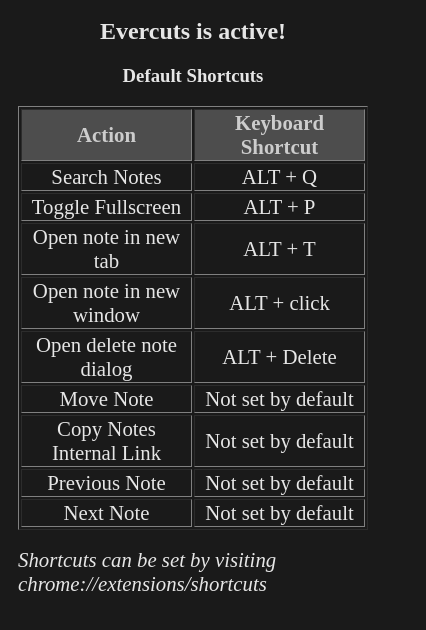
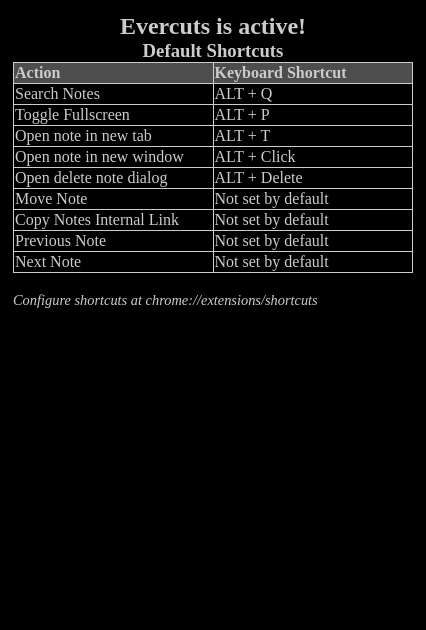
Before and after one commit to RealP/evercuts, a browser extension: page popup/index.html in a window 400 px wide. Shown: the whole page, 426 px wide, since content can reach past the window. Drawn offline with Linux system fonts and the light colour scheme.

Commit message:
UI updates

```diff
--- /dev/null
+++ b/popup/index.css
@@ -0,0 +1,32 @@
+body{
+    min-width: 400px;
+    display: inline-block;
+    background-color: black;
+    padding: 5px;
+}
+h2, h3 {
+    margin: 0px;
+    text-align: center;
+    color: rgb(204, 204, 204)
+}
+i {
+    font-size: 0.9em;
+    color: rgb(204, 204, 204);
+}
+table.shortcutTable{
+    border-collapse: collapse;
+    border: 1px solid rgb(204, 204, 204);
+    color:  rgb(204, 204, 204);
+    width: 100%;
+}
+table.shortcutTable td {
+    width: 50%;
+    border: 1px solid rgb(204, 204, 204);
+}
+.headerRow {
+    background-color: rgb(77, 77, 77);
+    color: rgb(204, 204, 204);
+}
+.headerCell {
+    width: 50%;
+}
--- a/popup/popup.html
+++ b/popup/index.html
@@ -2,20 +2,20 @@
 <html>
   <head>
     <title>Evercuts</title>
-    <link rel="stylesheet" type="text/css" href="popup.css">
+    <link rel="stylesheet" type="text/css" href="index.css">
   </head>
   <body>
     <h2>Evercuts is active!</h2>
     <h3>Default Shortcuts</h3>
-    <table border="1" style="width: 100%;">
+    <table class="shortcutTable">
         <tbody>
-          <tr style="background-color: rgb(77, 77, 77); color: rgb(204, 204, 204);">
-            <td style="width: 50%;"><b>Action</b></td>
-            <td style="width: 50%;"><b>Keyboard Shortcut</b></td>
+          <tr class="headerRow">
+            <td><b>Action</b></td>
+            <td><b>Keyboard Shortcut</b></td>
           </tr>
           <tr>
-            <td style="width: 50%;">Search Notes</td>
-            <td style="width: 50%;">ALT + Q</td>
+            <td>Search Notes</td>
+            <td>ALT + Q</td>
           </tr>
           <tr>
             <td>Toggle Fullscreen</td>
@@ -27,7 +27,7 @@
           </tr>
           <tr>
             <td>Open note in new window</td>
-            <td>ALT + click</td>
+            <td>ALT + Click</td>
           </tr>
           <tr>
             <td>Open delete note dialog</td>
@@ -52,6 +52,6 @@
         </tbody>
     </table>
     <br/>
-    <i>Shortcuts can be set by visiting chrome://extensions/shortcuts</i>
+    <i>Configure shortcuts at chrome://extensions/shortcuts</i>
     </body>
 </html>
--- a/popup/popup.css
+++ /dev/null
@@ -1,18 +0,0 @@
-body{
-    width: 350px;
-    height:250px;
-    padding: 10px;
-    background-color: rgb(26, 26, 26);
-}
-
-h2, h3 {
-    margin-top: 0px;
-    text-align: center;
-    color: rgb(230, 230, 230)
-}
-
-table, i {
-    color: rgb(230, 230, 230);
-    text-align: center;
-    font-size: 1.3em;
-}
```
Also changed, not shown: manifest.json.
